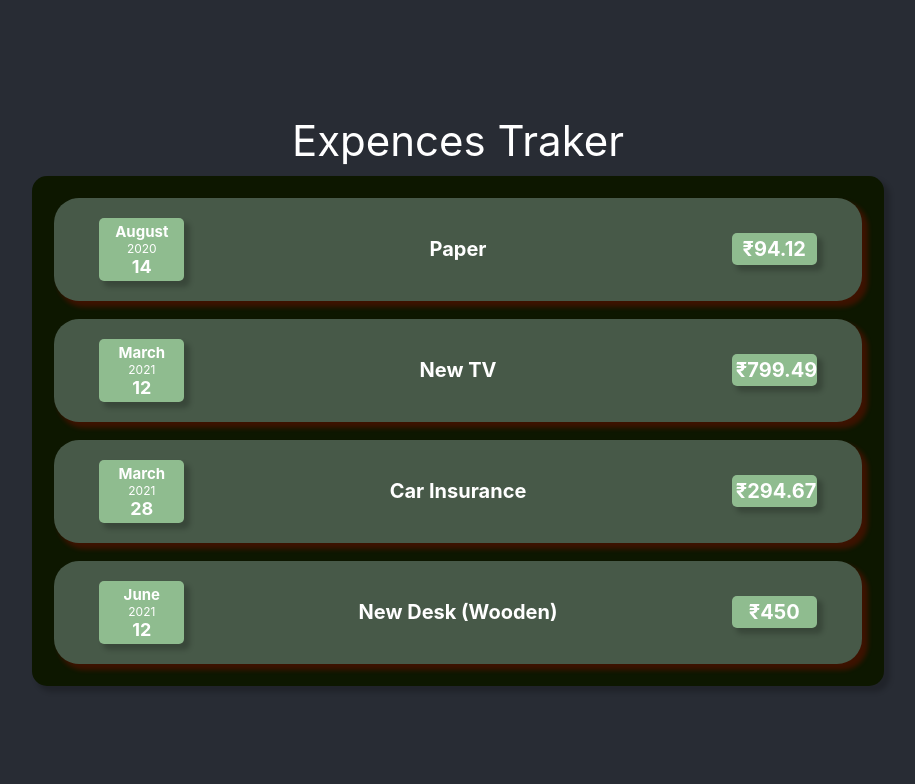
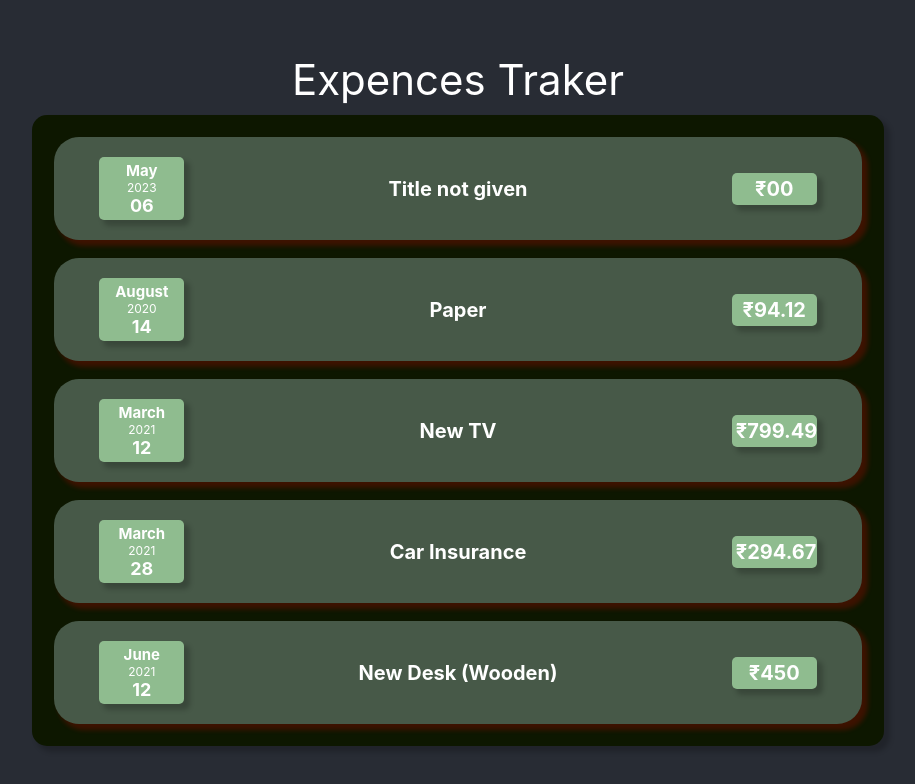
Before and after one commit to bm9avan/expences_traker, a React (Create React App) app: page / in a window 1280 px wide. Shown: the top 784 px of the page, without its empty margins (182-1097 px from the left). Built offline with nearby package versions, Linux system fonts and the light colour scheme.

Commit message:
added reusable BoxCard

```diff
--- a/src/App.js
+++ b/src/App.js
@@ -3,6 +3,7 @@ import AllItems from './components/AllItems'
 
 function App() {
   const expenses = [
+    {date: new Date(),},
     {
       id: 'e1',
       title: 'Paper',
--- a/src/components/AllItems.css
+++ b/src/components/AllItems.css
@@ -1,6 +1,4 @@
 .outerBox{
   border-radius: 15px;
-  padding: 4px;
   background-color: #0d1700;
-  box-shadow: 5px 5px 5px 1px rgba(2, 0, 0, 0.2);
 }
--- a/src/components/AllItems.jsx
+++ b/src/components/AllItems.jsx
@@ -1,17 +1,18 @@
 import React from 'react'
+import ItemBody from './ItemBody'
+import BoxCard from './BoxCard'
 import './AllItems.css'
-import ItemBody from './ItemBody'
 
 function AllItems(props) {
     let expenses = props.expenses
     return (
-        <div className='outerBox'>
+        <BoxCard className='outerBox'>
             {expenses.map(expense => {
                 return (
-                    <ItemBody date={expense.date} title={expense.title || "Title not given"} price={expense.price || "Price not given"} />
+                    <ItemBody date={expense.date} title={expense.title || "Title not given"} price={expense.price || "00"} />
                 );
             })}
-        </div>
+        </BoxCard>
     )
 }
 
--- /dev/null
+++ b/src/components/BoxCard.css
@@ -0,0 +1,6 @@
+.card{
+  border-radius: 5px;
+  padding: 4px;
+  background-color: #8FBC8F;
+  box-shadow: 5px 5px 5px 1px rgba(2, 0, 0, 0.2);
+}
--- /dev/null
+++ b/src/components/BoxCard.jsx
@@ -0,0 +1,10 @@
+import React from 'react'
+import './BoxCard.css'
+
+function BoxCard(props) {
+  return (
+    <div className={'card '+ props.className}>{props.children}</div>
+  )
+}
+
+export default BoxCard
--- a/src/components/ItemBody.css
+++ b/src/components/ItemBody.css
@@ -27,11 +27,7 @@
 .date{
   /* border: 2px solid red;  */
   float: left;
-  border-radius: 5px;
   width: 10%;
-  padding: 4px;
-  background-color: #8FBC8F;
-  box-shadow: 5px 5px 5px 1px rgba(2, 0, 0, 0.2);
 }
 
 .title{
@@ -47,9 +43,5 @@
   font-size: 20px;
   font-weight: bold;
   float: right;
-  border-radius: 5px;
   width: 10%;
-  padding: 4px;
-  background-color: #8FBC8F;
-  box-shadow: 5px 5px 5px 1px rgba(2, 0, 0, 0.2);
 }
--- a/src/components/ItemBody.jsx
+++ b/src/components/ItemBody.jsx
@@ -1,16 +1,17 @@
 import React from 'react'
+import BoxCard from './BoxCard'
 import './ItemBody.css'
 
 function ItemBody({ date, title, price }) {
   return (
     <div className='box'>
-      <div className='date'>
+      <BoxCard className='date'>
         <div className='month'>{date.toLocaleString('en-US', { month: 'long' })}</div>
         <div className='year'>{date.getFullYear()}</div>
         <div className='day'>{date.toLocaleString('en-US', { day: '2-digit' })}</div>
-      </div>
+      </BoxCard>
       <div className='title'>{title}</div>
-      <div className='price'>₹{price}</div>
+      <BoxCard className='price'>₹{price}</BoxCard>
     </div>
   )
 }
```
